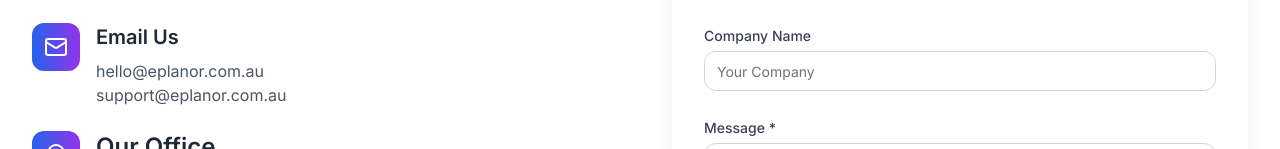
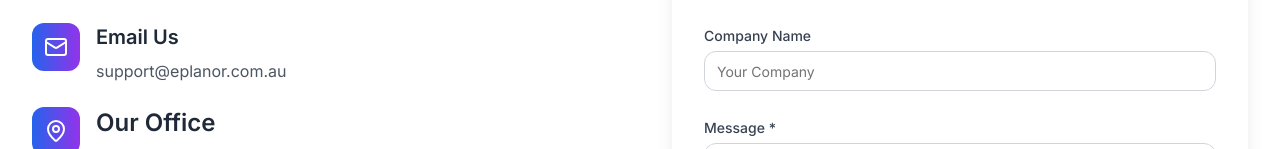
Before and after one commit to arjunfrontend-dev/eplanor, a Next.js app: page /contact in a window 1280 px wide. Shown: the part 753-902 px from the top of the page. Built offline with nearby package versions, Linux system fonts and the light colour scheme.

Commit message:
email id remove

```diff
--- a/app/contact/page.tsx
+++ b/app/contact/page.tsx
@@ -128,7 +128,7 @@ const ContactPage = () => {
                     <h3 className="text-xl font-semibold text-[#1F2937] mb-2">
                       Email Us
                     </h3>
-                    <p className="text-gray-600">hello@eplanor.com.au</p>
+                    {/* <p className="text-gray-600">hello@eplanor.com.au</p> */}
                     <p className="text-gray-600">support@eplanor.com.au</p>
                   </div>
                 </div>
```
